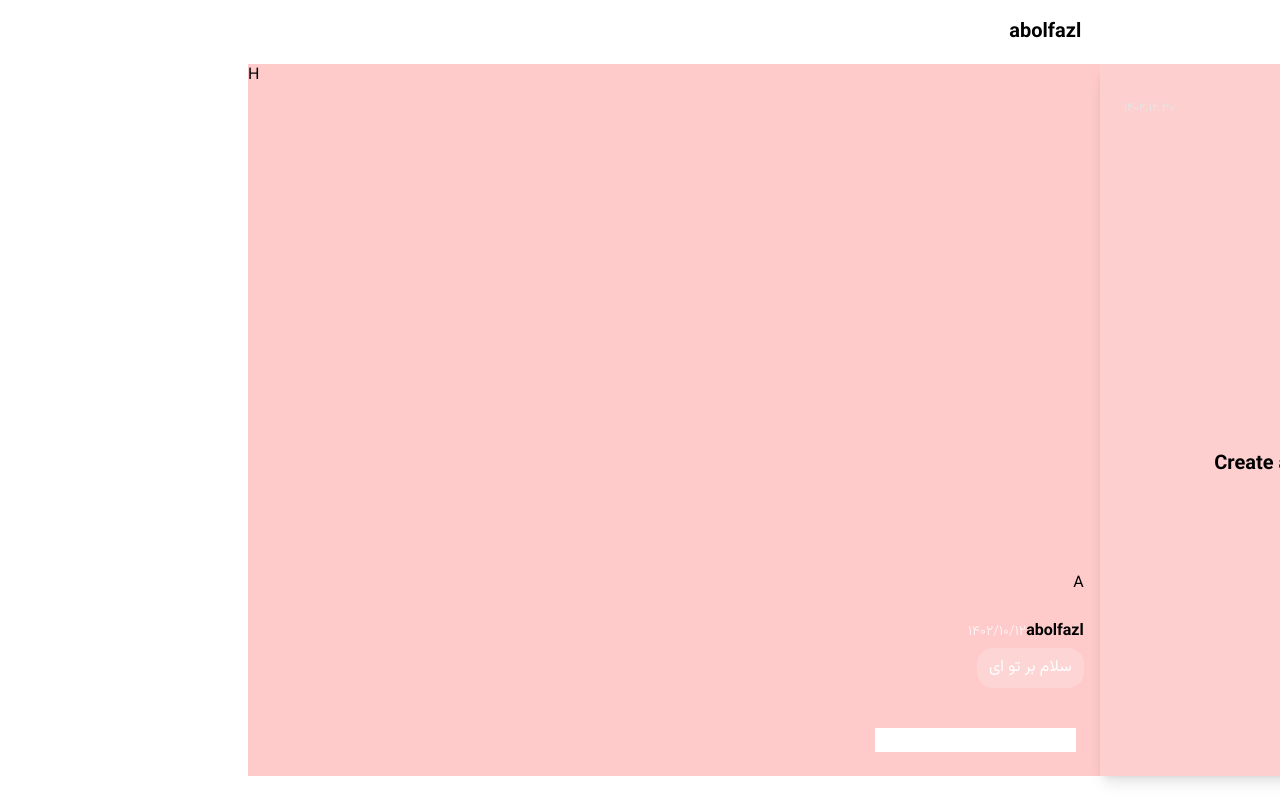
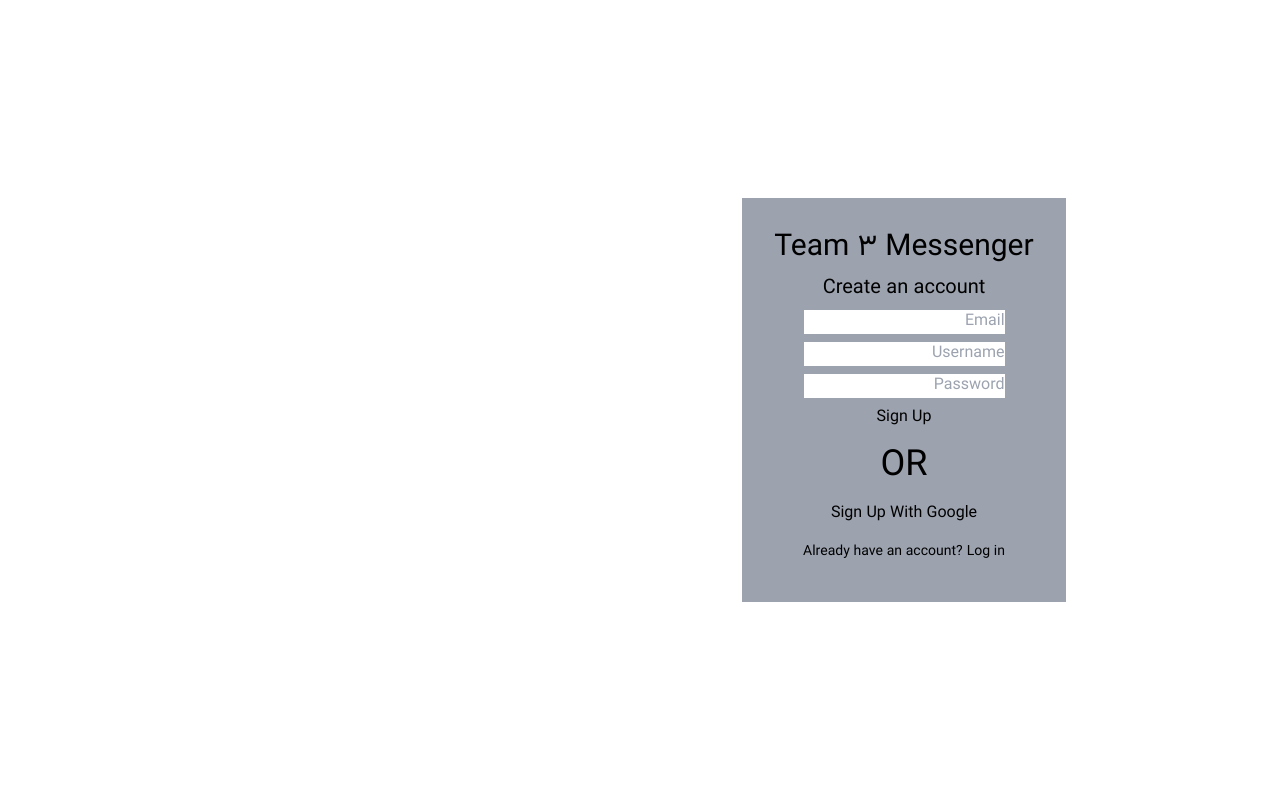
Before and after one commit to Mohaymen-Academy/FE-TEAM2-Messenger, a React (Vite) app: page /Auth/SignUp in a window 1280 px wide. Built offline with nearby package versions, Linux system fonts and the light colour scheme.

Commit message:
Sign Up and Login Page

```diff
--- a/package.json
+++ b/package.json
@@ -17,6 +17,7 @@
     "react-hot-toast": "^2.4.1",
     "react-icons": "^4.10.1",
     "react-redux": "^8.1.2",
+    "react-router-dom": "^6.14.2",
     "react-spinners": "^0.13.8"
   },
   "devDependencies": {
--- a/src/App.tsx
+++ b/src/App.tsx
@@ -1,9 +1,19 @@
+import { Route, Routes } from "react-router-dom";
 import Chat from "./pages/chat/Chat";
+import Auth from "./pages/auth/Auth";
+import SignUp from "./components/Login & SignUp/SignUp";
 
 function App() {
   return (
+
     <div className="dark">
-      <Chat />
+      <Routes >
+        <Route path="/Chat" element={<Chat />}/>
+        <Route path="/Auth" element={<Auth/>}>
+          <Route path="Login" element={<p>11</p>} />
+          <Route path="SignUp" element={<SignUp/>} />
+        </Route>
+      </Routes>
     </div>
   );
 }
--- a/src/components/Feed/Messages/Header.tsx
+++ /dev/null
@@ -1,69 +0,0 @@
-import { useQuery } from '@apollo/client';
-import { Button, Stack, Text } from '@chakra-ui/react';
-import { useRouter } from 'next/router';
-import React from 'react';
-import { ConversationData } from '@/util/types';
-import { conversationOperations } from '@/graphql/operations';
-// import ConversationOperations from '../../../../graphql/operations/conversations';
-// import { formatUsernames } from '../../../../util/functions';
-// import SkeletonLoader from '../../../common/SkeletonLoader';
-
-interface MessagesHeaderProps {
-  userId: string;
-  conversationId: string;
-}
-
-const MessagesHeader: React.FC<MessagesHeaderProps> = ({
-  userId,
-  conversationId,
-}) => {
-  const router = useRouter();
-  const { data, loading } = useQuery<ConversationData>(
-    conversationOperations.Queries.conversations
-  );
-
-  const conversation = data?.conversations.find(
-    (conversation) => conversation.id === conversationId
-  );
-
-  if (data?.conversations && !loading && !conversation) {
-    router.replace(process.env.NEXT_PUBLIC_BASE_URL as string);
-  }
-
-  const usernames = conversation?.participants
-    .map((p) => p.user.username)
-    .join(', ');
-
-  return (
-    <Stack
-      direction='row'
-      className='py-5 w-full border-b border-white/200 px-4 md:px-0 gap-6 items-center '>
-      <Button
-        display={{ md: 'none' }}
-        onClick={() =>
-          router.replace('?conversationId', '/', {
-            shallow: true,
-          })
-        }>
-        Back
-      </Button>
-      {/* {loading && (
-        <SkeletonLoader
-          count={1}
-          height='30px'
-          width='320px'
-        />
-      )} */}
-      {!conversation && !loading && <Text>Conversation Not Found</Text>}
-      {conversation && (
-        <Stack
-          width='100%'
-          direction='row'>
-          <Text color='whiteAlpha.600'>To: </Text>
-          <Text fontWeight={600}>{usernames}</Text>
-        </Stack>
-      )}
-    </Stack>
-  );
-};
-export default MessagesHeader;
--- /dev/null
+++ b/src/components/Login & SignUp/Login.tsx
@@ -0,0 +1,33 @@
+
+
+const Login = () => {
+  return (
+     <div className='flex flex-col gap-2 justify-center items-center bg-gray-400 p-8'>
+      <p className='text-3xl'>ChetChat Messenger</p>
+      <p className='text-lg pb-2'>Log in to your account</p>
+      <div className='flex flex-col gap-2'>
+      <input
+        id='userMail'
+        type='text'
+        placeholder='Email or Username'
+      />
+      <input
+        id='password'
+        type='password'
+        placeholder='Password'
+      />
+      </div>
+        <button>Log in</button>
+
+      <p className='text-sm py-2'>
+        Don't have an account?
+        <span
+          className='hover:underline ml-1 cursor-pointer'>
+          Sign Up
+        </span>
+      </p>
+    </div>
+  )
+}
+
+export default Login
--- /dev/null
+++ b/src/components/Login & SignUp/SignUp.tsx
@@ -0,0 +1,41 @@
+import React from 'react'
+
+const SignUp = () => {
+  return (
+      <div className='flex flex-col gap-2 justify-center items-center bg-gray-400 p-8'>
+
+      <p className='text-3xl'>Team 3 Messenger</p>
+      <p className='text-xl'>Create an account</p>
+      <div className='flex flex-col gap-2'>
+      <input
+        id='email'
+        type='email'
+        placeholder='Email'
+      />
+      <input
+        id='username'
+        placeholder='Username'
+      />
+      <input
+        id='password'
+        type='password'
+        placeholder='Password'
+      />
+      </div>
+
+      <button>Sign Up</button>
+      <p className='text-4xl py-2'>OR</p>
+
+      <button>Sign Up With Google</button>
+      <p className='text-sm py-2'>
+        Already have an account?
+        <span
+          className='hover:underline ml-1 cursor-pointer'>
+          Log in
+        </span>
+      </p>
+    </div>
+  )
+}
+
+export default SignUp
--- a/src/components/index.tsx
+++ /dev/null
@@ -1,53 +0,0 @@
-'use client';
-import { Button, Flex } from '@chakra-ui/react';
-import { signOut } from 'next-auth/react';
-import ConversationWrapper from './Conversation/ConversationWrapper';
-import FeedWrapper from './Feed/FeedWrapper';
-import { Session } from 'next-auth';
-import { useRouter } from 'next/navigation';
-import { useLazyQuery, useMutation } from '@apollo/client';
-
-import testOperations from '@/graphql/operations/test';
-import { LogOutData, testData, testInput } from '@/util/types';
-
-import { store } from '@/redux/Store';
-import authSlice from '@/redux/authSlice';
-import { useDispatch, useSelector } from 'react-redux';
-import { useCallback } from 'react';
-import userOperations from '@/graphql/operations/user';
-import Container from '../Common/Container';
-import Header from './Header/Header';
-
-interface ChatProps {}
-
-const Chat: React.FC<ChatProps> = ({}) => {
-  const [test, { data, loading, error }] = useLazyQuery<testData, testInput>(
-    testOperations.Queries.test,
-    { fetchPolicy: 'no-cache' }
-  );
-
-  const router = useRouter();
-  return (
-    <Flex
-      className='
-            transition-all
-            h-full
-            w-full
-            2xl:h-[98%]
-            rounded-none
-            bg-zinc-700/40
-            dark:bg-slate-800/70
-            drop-shadow-2xl
-            backdrop-blur-md
-            flex-col
-            overflow-hidden'>
-      <Header />
-      <Flex className='h-full'>
-        <ConversationWrapper />
-        <FeedWrapper />
-      </Flex>
-    </Flex>
-  );
-};
-
-export default Chat;
--- a/src/main.tsx
+++ b/src/main.tsx
@@ -3,9 +3,13 @@ import ReactDOM from "react-dom/client";
 import App from "./App.tsx";
 import "./styles/index.css";
 import "./styles/fonts.css";
+import { BrowserRouter } from "react-router-dom";
 
 ReactDOM.createRoot(document.getElementById("root")!).render(
   <React.StrictMode>
+    <BrowserRouter>
     <App />
+    </BrowserRouter>
+
   </React.StrictMode>
 );
--- a/src/pages/auth/Auth.tsx
+++ b/src/pages/auth/Auth.tsx
@@ -0,0 +1,13 @@
+
+import { Outlet } from 'react-router-dom'
+
+const Auth = () => {
+  return (
+    <div className="grid place-items-center min-h-screen">
+        <Outlet/>
+
+    </div>
+  )
+}
+
+export default Auth
```
Also changed, not shown: 1 other file (tests, documents, lock files or other folders).
